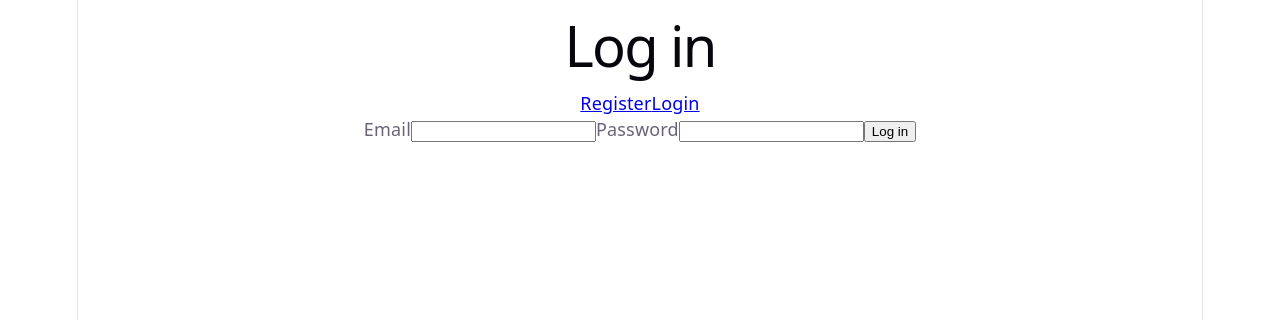
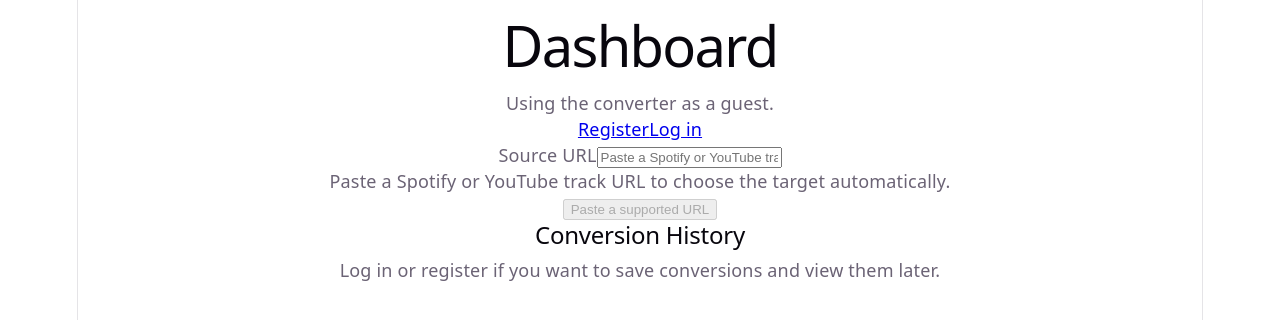
Before and after one commit to lizhopp/universal-music-link-code-review, a React (Vite) app in the folder client/: page /dashboard in a window 1280 px wide. Before the commit this address led to /login. Shown: the top 320 px of the page. Built offline with nearby package versions, Linux system fonts and the light colour scheme; no server answers.

Commit message:
made conversion accessible by non-users

```diff
--- a/client/src/App.jsx
+++ b/client/src/App.jsx
@@ -5,22 +5,6 @@ import { useState, useEffect } from "react";
 const API_BASE = (import.meta.env.VITE_API_URL ?? "/api").replace(/\/$/, "");
 
 const TOKEN_KEY = "uml.auth.token";
-
-function ProtectedRoute({ authToken, authUser, children }) {
-  if (authToken && !authUser) {
-    return (
-      <main>
-        <p>Checking session...</p>
-      </main>
-    );
-  }
-
-  if (!authUser) {
-    return <Navigate to="/login" replace />;
-  }
-
-  return children;
-}
 
 async function readJsonResponse(response) {
   const text = await response.text();
@@ -32,7 +16,7 @@ async function readJsonResponse(response) {
   return data;
 }
 
-function AuthScreen({ mode, setAuthToken, authUser, setAuthUser, onLogout }) {
+function AuthScreen({ mode, setAuthToken, setAuthUser }) {
   const [authMessage, setAuthMessage] = useState("");
   const [authError, setAuthError] = useState("");
   const [submitting, setSubmitting] = useState(false);
@@ -86,12 +70,6 @@ function AuthScreen({ mode, setAuthToken, authUser, setAuthUser, onLogout }) {
       </div>
       {authMessage ? <p>{authMessage}</p> : null}
       {authError ? <p style={{ color: "crimson" }}>{authError}</p> : null}
-      {authUser ? <p>Signed in as {authUser.email}</p> : null}
-      {authUser ? (
-        <button type="button" onClick={onLogout}>
-          Log Out
-        </button>
-      ) : null}
       <form onSubmit={handleSubmit}>
         <label>
           Email
@@ -190,7 +168,20 @@ function DashboardPage({ authUser, onLogout }) {
   return (
     <main>
       <h1>Dashboard</h1>
-      {authUser ? <p>Signed in as {authUser.email}</p> : null}
+      {authUser ? (
+        <>
+          <p>Signed in as {authUser.email}</p>
+          <button type="button" onClick={onLogout}>
+            Log Out
+          </button>
+        </>
+      ) : (
+        <div>
+          <p>Using the converter as a guest.</p>
+          <Link to="/register">Register</Link>
+          <Link to="/login">Log in</Link>
+        </div>
+      )}
       <form onSubmit={handleConvertSubmit}>
         <label>
           Source URL
@@ -260,9 +251,17 @@ function DashboardPage({ authUser, onLogout }) {
           </a>
         </section>
       ) : null}
-      <button type="button" onClick={onLogout}>
-        Log Out
-      </button>
+      <section>
+        <h2>Conversion History</h2>
+        {authUser ? (
+          <p>Your saved conversions will appear here in a later update.</p>
+        ) : (
+          <p>
+            Log in or register if you want to save conversions and view them
+            later.
+          </p>
+        )}
+      </section>
     </main>
   );
 }
@@ -337,20 +336,12 @@ export default function App() {
 
   return (
     <Routes>
-      <Route
-        path="/"
-        element={
-          <Navigate to={authToken ? "/dashboard" : "/register"} replace />
-        }
-      />
+      <Route path="/" element={<Navigate to="/dashboard" replace />} />
       <Route
         path="/dashboard"
-        element={
-          <ProtectedRoute authToken={authToken} authUser={authUser}>
-            <DashboardPage authUser={authUser} onLogout={handleLogout} />
-          </ProtectedRoute>
-        }
+        element={<DashboardPage authUser={authUser} onLogout={handleLogout} />}
       />
+
       <Route
         path="/register"
         element={
@@ -360,9 +351,7 @@ export default function App() {
             <AuthScreen
               mode="register"
               setAuthToken={setAuthToken}
-              authUser={authUser}
               setAuthUser={setAuthUser}
-              onLogout={handleLogout}
             />
           )
         }
@@ -376,9 +365,7 @@ export default function App() {
             <AuthScreen
               mode="login"
               setAuthToken={setAuthToken}
-              authUser={authUser}
               setAuthUser={setAuthUser}
-              onLogout={handleLogout}
             />
           )
         }
```
Lines whose indentation alone changed are shown as unchanged.
